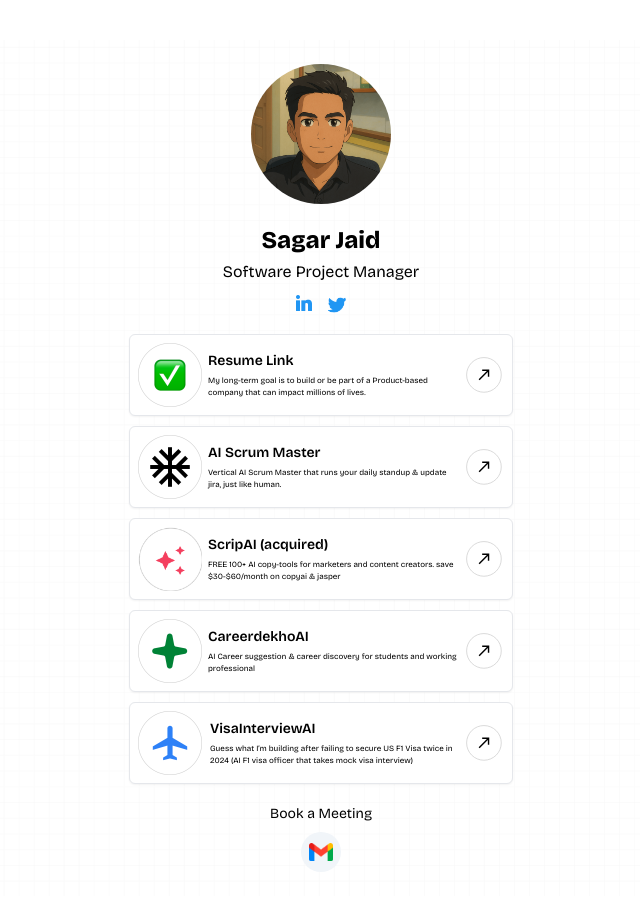
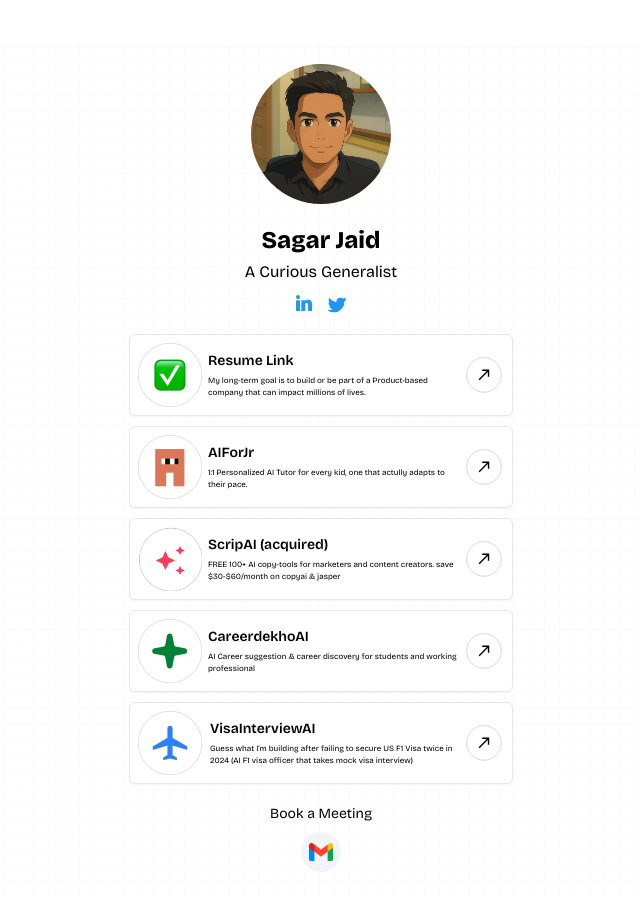
Before and after one commit to sagarjaid/sagar, a Next.js app: page / in a window 1280 px wide. Shown: the top 910 px of the page, without its empty margins (319-959 px from the left). Built offline with nearby package versions, Linux system fonts and the light colour scheme.

Commit message:
AI for Junior Added

```diff
--- a/pages/index.js
+++ b/pages/index.js
@@ -77,7 +77,7 @@
         <div className='flex flex-col justify-center items-center text-center gap-1 '>
           <h1 className='text-2xl font-extrabold'>Sagar Jaid</h1>
           <h2>
-            Software Project Manager
+            A Curious Generalist
           </h2>
           <div className='flex justify-center gap-4 mt-1 items-center'>
             <a
@@ -121,17 +121,16 @@
             />
           </a>
             <a
-            href='https://getaipm.com'
+            href='https://aiforjr.com'
             target='_blank'
             className='flex gap-1.5 bg-white justify-around items-center max-w-sm border hover:border-gray-400 rounded-md shadow-sm p-2'>
             <img
-              className='w-16 h-16 grayscale'
-              src='./aipm.png'
+              className='w-16 h-16'
+              src='./aiforjrcom.png'
             />
             <div className='flex justify-center gap-1 flex-col'>
-              <h3 className='font-semibold'>AI Scrum Master</h3>
-              <p className='text-[8px] leading-3'>
-                Vertical AI Scrum Master that runs your daily standup & update jira, just like human.
+              <h3 className='font-semibold'>AIForJr</h3>
+              <p className='text-[8px] leading-3'>1:1 Personalized AI Tutor for every kid, one that actully adapts to their pace.
               </p>
             </div>
             <img
```
Also changed, not shown: public/aiforjrcom.png (added).
